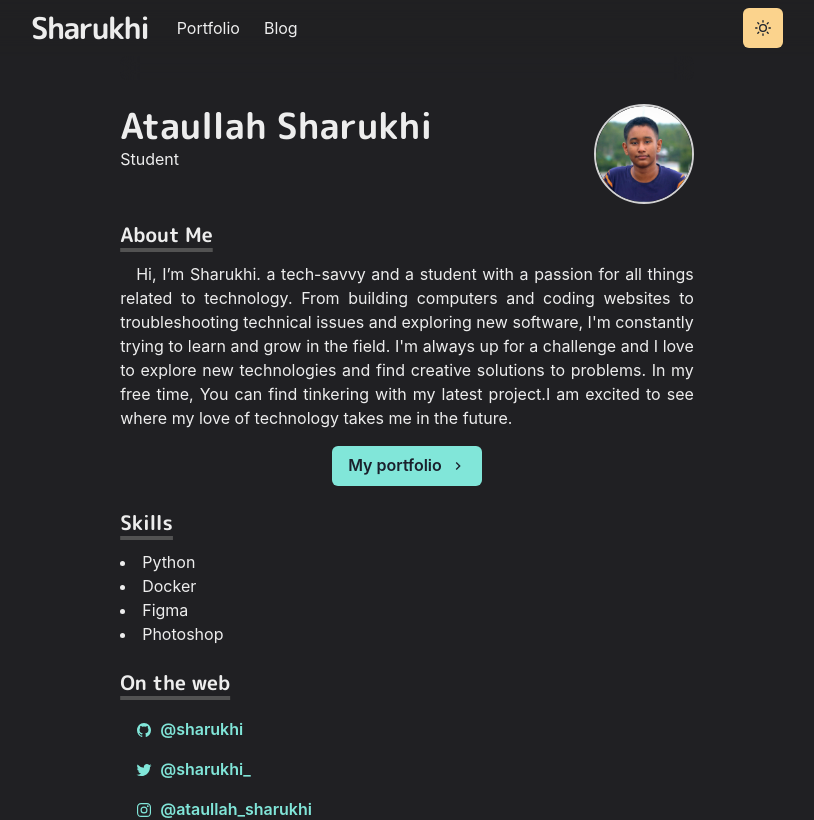
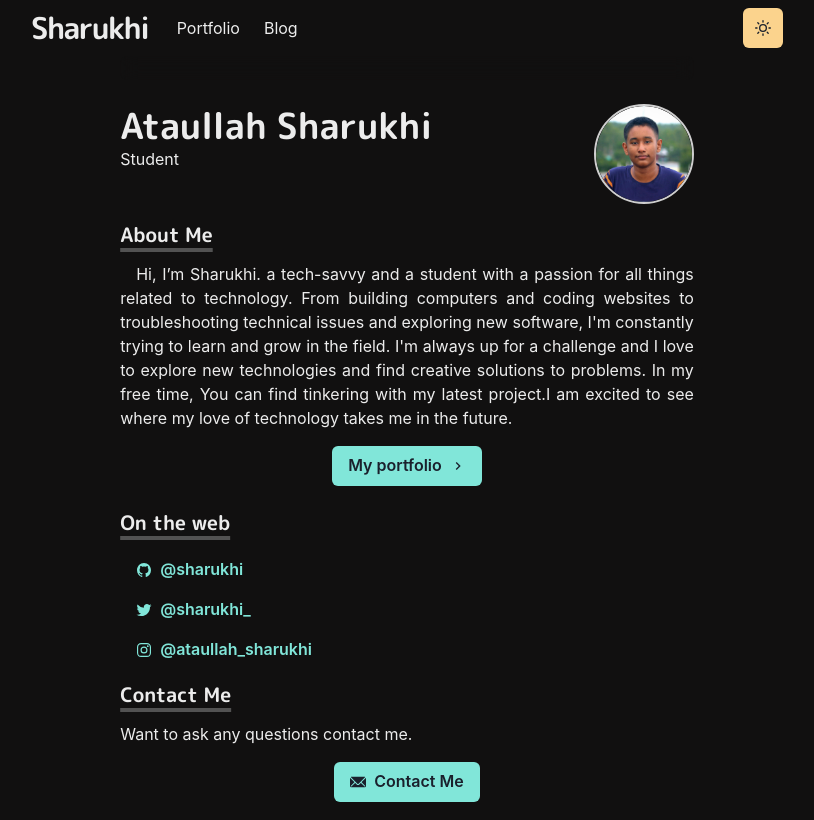
Before and after one commit to Sharukhi/sharukhi.me, a Next.js app: page / in a window 1280 px wide. Shown: the top 820 px of the page, without its empty margins (233-1047 px from the left). Built offline with nearby package versions, Linux system fonts and the light colour scheme.

Commit message:
changed bg

```diff
--- a/components/navbar.js
+++ b/components/navbar.js
@@ -50,7 +50,7 @@ const Navbar = props => {
       position="fixed"
       as="nav"
       w="100%"
-      bg={useColorModeValue('#ffffff40', '#20202380')}
+      bg={useColorModeValue('#ffffff40', '#111010')}
       css={{ backdropFilter: 'blur(10px)' }}
       zIndex={2}
       {...props}
--- a/lib/theme.js
+++ b/lib/theme.js
@@ -4,7 +4,7 @@ import { mode } from '@chakra-ui/theme-tools'
 const styles = {
   global: props => ({
     body: {
-      bg: mode('#f0e7db', '#202023')(props)
+      bg: mode('#F6F1F1', '#111010')(props)
     }
   })
 }
--- a/pages/index.js
+++ b/pages/index.js
@@ -91,17 +91,6 @@ const Home = () => (
       </Section>
 
 
-
-      <Section delay={0.3}>
-        <Heading as="h3" variant="section-title">
-          Skills
-        </Heading>
-        <li>Python</li>
-        <li>Docker</li>
-        <li>Figma</li>
-        <li>Photoshop</li>
-      </Section>
-
       <Section delay={0.3}>
         <Heading as="h3" variant="section-title">
           On the web
```
Also changed, not shown: 1 other file (tests, documents, lock files or other folders).
